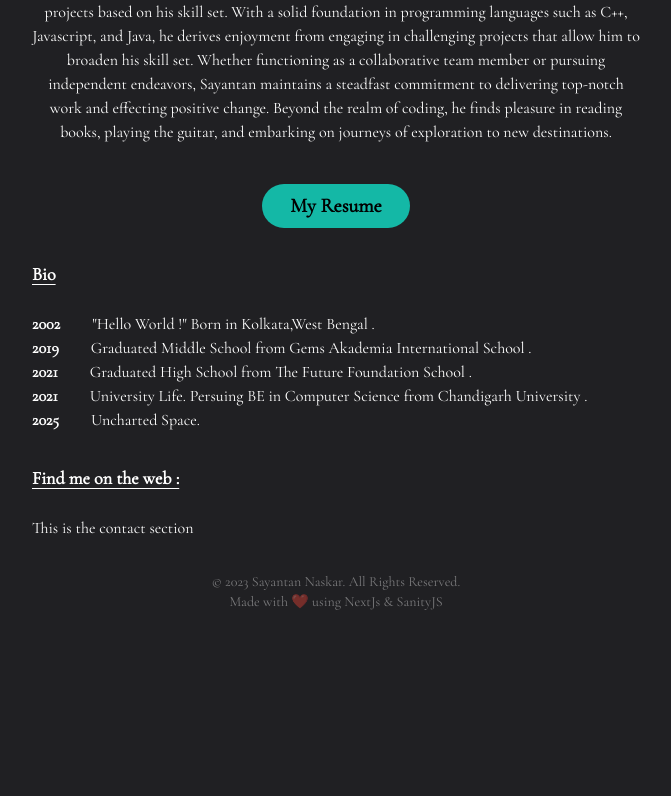
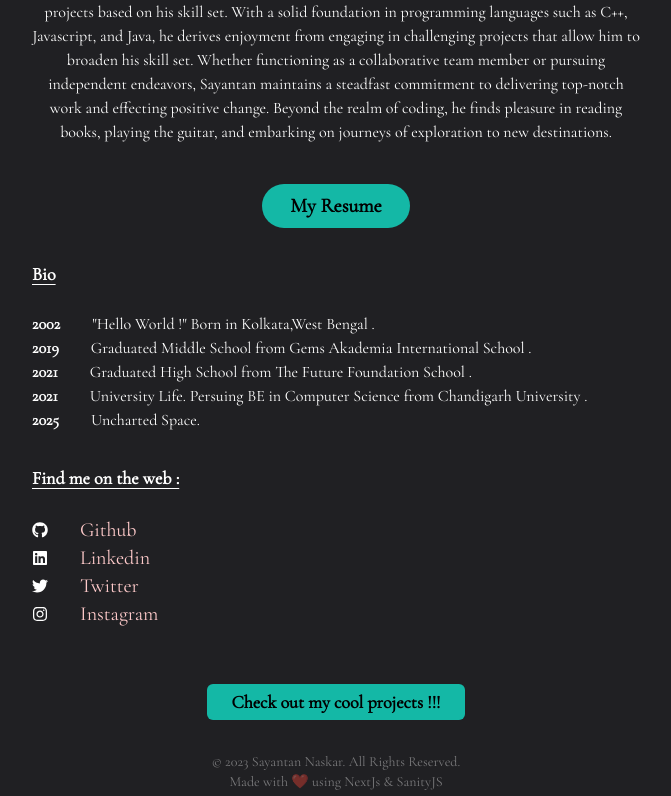
Before and after one commit to Arbtrage/portfolio, a Next.js app: page / in a window 1280 px wide. Shown: the part 706-1502 px from the top of the page, without its empty margins (304-975 px from the left). Before the commit the page ends 1322 px from the top, so only its background shows below. Built offline with nearby package versions, Linux system fonts and the light colour scheme.

Commit message:
Home page done

```diff
--- a/app/(site)/page.tsx
+++ b/app/(site)/page.tsx
@@ -1,5 +1,6 @@
 "use client";
 import Index from ".";
+import Link from "next/link";
 import About from "@/components/About";
 import Bio from "@/components/bio";
 import Contact from "@/components/contact";
@@ -17,13 +18,20 @@ export default function Home() {
           transition={{ duration: 0.6 }}
         >
           <Index />
-          <div className="text-center	mt-8 text-lg backdrop-blur-sm	bg-white/10 border-2 p-3 ml-8 mr-8 border-transparent rounded-full"
-          >
-           I&apos;m a Software Engineer based in India !
+          <div className="text-center	mt-8 text-lg backdrop-blur-sm	bg-white/10 border-2 p-3 ml-8 mr-8 border-transparent rounded-full">
+            I&apos;m a Software Engineer based in India !
           </div>
-          <About/>
-          <Bio/>
-          <Contact/>
+          <About />
+          <Bio />
+          <Contact />
+          <div className="mt-8 mx-8 flex flex-col justify-center ">
+            <Link
+              href="/projects"
+              className="text-center text-black font-bold text-lg align-center mt-6 mx-auto px-6 py-1 rounded-md bg-teal-500 hover:bg-teal-300"
+            >
+              Check out my cool projects !!!
+            </Link>
+          </div>
         </motion.div>
       </AnimatePresence>
     </div>
--- a/components/contact.tsx
+++ b/components/contact.tsx
@@ -1,12 +1,48 @@
-// import Link from "next/link";
-
+import Link from "next/link";
+import { FaGithub, FaLinkedin, FaTwitter, FaInstagram } from "react-icons/fa";
+const links = [
+  {
+    id: 1,
+    icon: <FaGithub />,
+    name: "Github",
+    link: "https://github.com/Arbtrage",
+  },
+  {
+    id: 2,
+    icon: <FaLinkedin />,
+    name: "Linkedin",
+    link: "https://www.linkedin.com/in/sayantan-naskar/",
+  },
+  {
+    id: 3,
+    icon: <FaTwitter />,
+    name: "Twitter",
+    link: "https://twitter.com/Sayantan_101",
+  },
+  {
+    id: 4,
+    icon: <FaInstagram />,
+    name: "Instagram",
+    link: "https://www.instagram.com/_t.h.e_w.a.n.d.e.r.e.r_/",
+  },
+];
 const Contact = () => {
   return (
     <div className="mt-8 mr-8 ml-8 flex flex-col justify-center ">
       <div className="text-lg mb-6 underline underline-offset-4 font-semibold ">
         Find me on the web :
       </div>
-      This is the contact section
+
+      {links.map((item, key) => {
+        return (
+          <div className="flex flex-row gap-8 justify-start" key={item.id}>
+            <h1 className="my-auto">{item.icon}</h1>
+            <Link key={item.id} href={item.link} target="_blank" className=" rounded-full text-xl text-red-200 hover:scale-105">
+              {item.name}
+            </Link>
+          </div>
+        );
+      })}
     </div>
   );
 };
--- a/package.json
+++ b/package.json
@@ -21,10 +21,10 @@
     "framer-motion": "^10.12.21",
     "next": "13.4.10",
     "next-sanity": "^5.1.2",
-    "next-themes": "^0.2.1",
     "postcss": "8.4.26",
     "react": "18.2.0",
     "react-dom": "18.2.0",
+    "react-icons": "^4.10.1",
     "sanity": "^3.14.2",
     "tailwindcss": "3.3.3",
     "typescript": "5.1.6"
```
Also changed, not shown: components/work.tsx (deleted), 1 other file (tests, documents, lock files or other folders).
